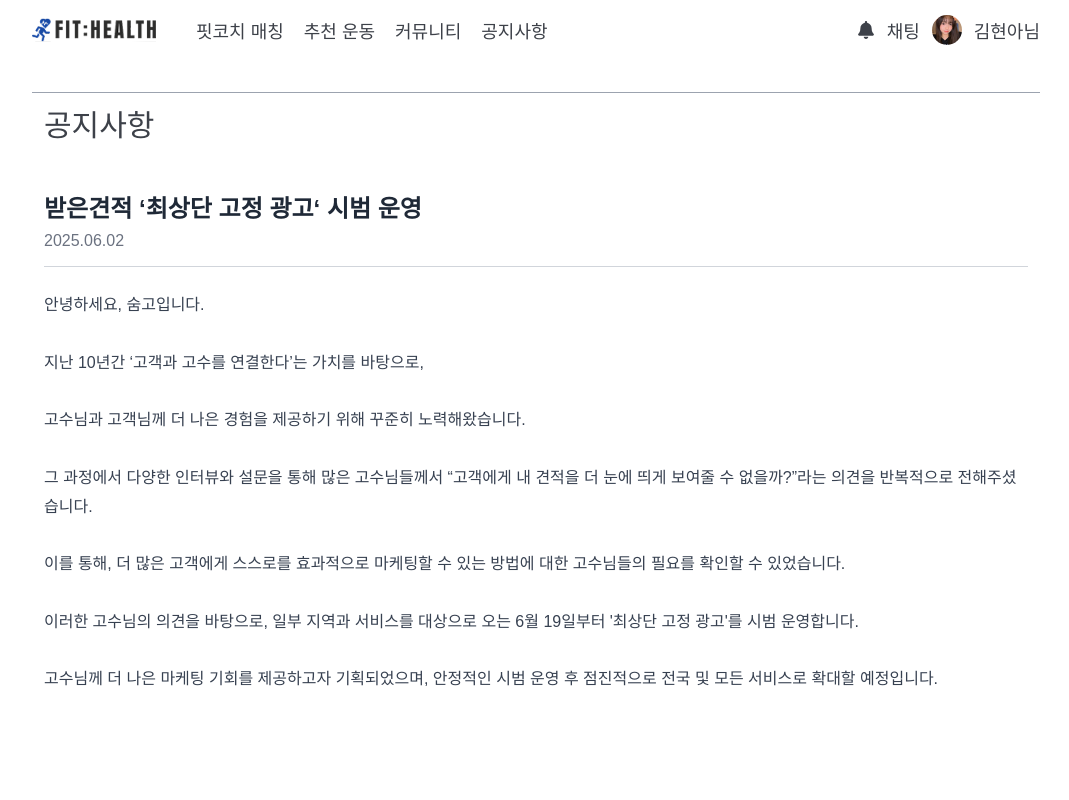
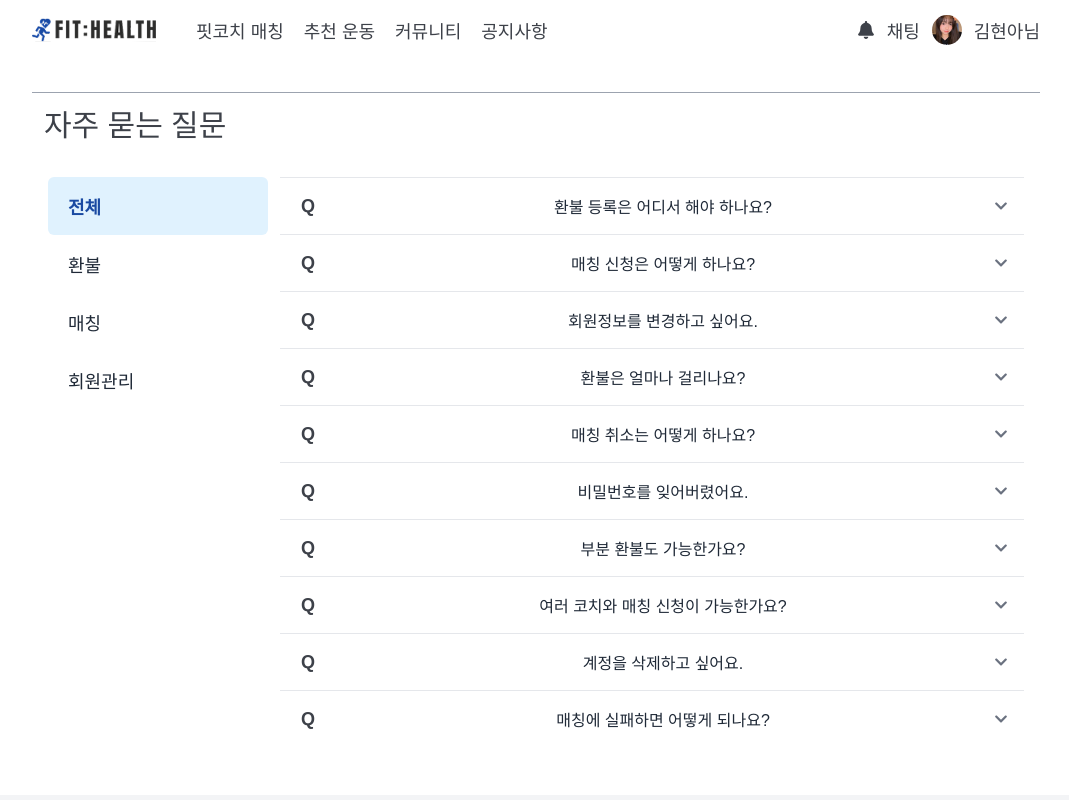
Before and after one commit to jchxnee/Fit-Health_Project, a React (Vite) app: page / in a window 1280 px wide. Shown: the top 800 px of the page, without its empty margins (104-1173 px from the left). Built offline with nearby package versions, Linux system fonts and the light colour scheme.

Commit message:
feat: 자주 묻는 질문 페이지

```diff
--- a/src/App.jsx
+++ b/src/App.jsx
@@ -18,12 +18,13 @@ import CoachReview from './pages/CoachReview';
 import MyReviewsPage from './pages/MyReviewsPage';
 import NoticePage from './pages/noticePage/NoticePage';
 import NoticeDetailPage from './pages/noticePage/NoticeDetailPage';
+import FAQPage from './pages/FAQPage/FAQPage';
 
 function App() {
   return (
     <ThemeProvider theme={theme}>
       <GlobalStyle />
-      <NoticeDetailPage />
+      <FAQPage />
     </ThemeProvider>
   );
 }
--- /dev/null
+++ b/src/pages/FAQPage/FAQPage.jsx
@@ -0,0 +1,275 @@
+import React, { useState } from 'react';
+import styled, { keyframes, css } from 'styled-components'; // keyframes와 css 임포트
+import Header from '../../components/Header';
+import Footer from '../../components/Footer';
+import TitleBar from '../../components/TitleBar';
+import CustomCategoryMenu from '../../components/CustomCategoryMenu';
+import { FaChevronDown, FaChevronUp } from 'react-icons/fa';
+import betaImg from '../../assets/beta_user_img.png';
+
+// 더미 데이터
+const faqData = [
+  {
+    id: 1,
+    category: '환불',
+    question: '환불 등록은 어디서 해야 하나요?',
+    answer: '마이페이지 > 신청내역에서 환불 신청 가능합니다.',
+  },
+  {
+    id: 2,
+    category: '매칭',
+    question: '매칭 신청은 어떻게 하나요?',
+    answer: '매칭 서비스는 홈 화면에서 신청할 수 있습니다. 자세한 내용은 도움말을 참조해주세요.',
+  },
+  {
+    id: 3,
+    category: '회원관리',
+    question: '회원정보를 변경하고 싶어요.',
+    answer: '마이페이지 > 회원정보 수정에서 변경 가능합니다.',
+  },
+  {
+    id: 4,
+    category: '환불',
+    question: '환불은 얼마나 걸리나요?',
+    answer: '환불은 신청일로부터 영업일 기준 3~5일 소요됩니다.',
+  },
+  {
+    id: 5,
+    category: '매칭',
+    question: '매칭 취소는 어떻게 하나요?',
+    answer: '매칭 취소는 신청내역에서 가능하며, 취소 규정에 따라 수수료가 발생할 수 있습니다.',
+  },
+  {
+    id: 6,
+    category: '회원관리',
+    question: '비밀번호를 잊어버렸어요.',
+    answer: '로그인 페이지에서 "비밀번호 찾기"를 통해 재설정할 수 있습니다.',
+  },
+  {
+    id: 7,
+    category: '환불',
+    question: '부분 환불도 가능한가요?',
+    answer: '네, 서비스 이용 약관에 따라 부분 환불이 가능합니다. 고객센터로 문의해주세요.',
+  },
+  {
+    id: 8,
+    category: '매칭',
+    question: '여러 코치와 매칭 신청이 가능한가요?',
+    answer: '동시에 여러 코치와 매칭 신청은 불가능하며, 한 번에 한 명의 코치와만 매칭할 수 있습니다.',
+  },
+  {
+    id: 9,
+    category: '회원관리',
+    question: '계정을 삭제하고 싶어요.',
+    answer: '마이페이지 > 회원 탈퇴 메뉴에서 계정 삭제가 가능합니다. 탈퇴 전 안내사항을 꼭 확인해주세요.',
+  },
+  {
+    id: 10,
+    category: '매칭',
+    question: '매칭에 실패하면 어떻게 되나요?',
+    answer: '매칭 실패 시, 신청 내역이 자동으로 취소되며, 다시 매칭을 시도할 수 있습니다.',
+  },
+];
+
+function FAQPage() {
+  const [user] = useState({ name: '김현아', img: betaImg });
+  const [activeCategory, setActiveCategory] = useState('전체');
+  const [openQuestionId, setOpenQuestionId] = useState(null);
+  const [keyForAnimation, setKeyForAnimation] = useState(0); // FAQContent의 애니메이션을 위한 키
+
+  const filteredFaqs = activeCategory === '전체' ? faqData : faqData.filter((faq) => faq.category === activeCategory);
+
+  const handleQuestionClick = (id) => {
+    setOpenQuestionId(openQuestionId === id ? null : id);
+  };
+
+  // 카테고리 변경 시 애니메이션을 다시 트리거
+  const handleSelectCategory = (category) => {
+    setActiveCategory(category);
+    setOpenQuestionId(null);
+    setKeyForAnimation((prevKey) => prevKey + 1); // 키를 변경하여 FAQContent 애니메이션 리트리거
+  };
+
+  return (
+    <>
+      <PageContainer>
+        <Header user={user} />
+        <TitleBar title="자주 묻는 질문" />
+        <ContentWrapper>
+          <CustomCategoryMenu
+            selectedCategory={activeCategory}
+            onSelectCategory={handleSelectCategory} // 변경된 핸들러 사용
+            categories={[{ name: '전체' }, { name: '환불' }, { name: '매칭' }, { name: '회원관리' }]}
+          />
+          <FAQContent key={keyForAnimation}>
+            {' '}
+            {/* key prop 추가 */}
+            {filteredFaqs.length > 0 ? (
+              filteredFaqs.map((faq) => (
+                <FAQItem key={faq.id}>
+                  <QuestionHeader onClick={() => handleQuestionClick(faq.id)}>
+                    <QuestionSymbol>Q</QuestionSymbol>
+                    <QuestionText>{faq.question}</QuestionText>
+                    {openQuestionId === faq.id ? <FaChevronUp /> : <FaChevronDown />}
+                  </QuestionHeader>
+                  {openQuestionId === faq.id && (
+                    <AnswerContainer open={openQuestionId === faq.id}>
+                      {' '}
+                      {/* open prop 전달 */}
+                      <AnswerSymbol>A</AnswerSymbol>
+                      <AnswerText>{faq.answer}</AnswerText>
+                    </AnswerContainer>
+                  )}
+                </FAQItem>
+              ))
+            ) : (
+              <NoFAQMessage>해당 카테고리의 질문이 없습니다.</NoFAQMessage>
+            )}
+          </FAQContent>
+        </ContentWrapper>
+      </PageContainer>
+      <Footer />
+    </>
+  );
+}
+
+export default FAQPage;
+
+// --- 애니메이션 Keyframes ---
+const fadeIn = keyframes`
+  from {
+    opacity: 0;
+    transform: translateY(10px);
+  }
+  to {
+    opacity: 1;
+    transform: translateY(0);
+  }
+`;
+
+const slideDown = keyframes`
+  from {
+    max-height: 0;
+    opacity: 0;
+  }
+  to {
+    max-height: 200px; /* 실제 답변 내용에 따라 충분히 큰 값으로 설정 */
+    opacity: 1;
+  }
+`;
+
+// --- 스타일 컴포넌트 ---
+
+const PageContainer = styled.div`
+  width: 100%;
+  display: flex;
+  flex-direction: column;
+  align-items: center;
+`;
+
+const ContentWrapper = styled.div`
+  width: ${({ theme }) => theme.width.lg};
+  background-color: ${({ theme }) => theme.colors.white};
+  border-radius: ${({ theme }) => theme.borderRadius.base};
+  margin-top: ${({ theme }) => theme.spacing['2']};
+  margin-bottom: ${({ theme }) => theme.spacing['8']};
+  display: flex;
+  gap: ${({ theme }) => theme.spacing['3']};
+  padding: ${({ theme }) => theme.spacing['4']};
+  min-height: calc(100vh - 294px); /* 이 값은 실제 컴포넌트 높이에 따라 조정해야 합니다. */
+`;
+
+const FAQContent = styled.div`
+  flex-grow: 1;
+  display: flex;
+  flex-direction: column;
+  border-top: 1px solid ${({ theme }) => theme.colors.gray['200']};
+  animation: ${fadeIn} 1s ease-out; /* 카테고리 변경 시 전체 FAQ 목록 애니메이션 */
+`;
+
+const FAQItem = styled.div`
+  border-bottom: 1px solid ${({ theme }) => theme.colors.gray['200']};
+  &:last-child {
+    border-bottom: none;
+  }
+`;
+
+const QuestionHeader = styled.div`
+  display: flex;
+  align-items: center;
+  padding: ${({ theme }) => theme.spacing['4']};
+  cursor: pointer;
+  background-color: ${({ theme }) => theme.colors.white};
+  transition: background-color 1s ease;
+  &:hover {
+    background-color: ${({ theme }) => theme.colors.gray['50']};
+  }
+  svg {
+    margin-left: auto;
+    color: ${({ theme }) => theme.colors.gray['500']};
+    font-size: ${({ theme }) => theme.fontSizes.sm};
+    transition: transform 1s ease; /* 아이콘 회전 애니메이션 */
+    ${(props) =>
+      props.open &&
+      css`
+        transform: rotate(180deg);
+      `}
+  }
+`;
+
+const QuestionSymbol = styled.span`
+  font-weight: ${({ theme }) => theme.fontWeights.bold};
+  color: ${({ theme }) => theme.colors.primary};
+  font-size: ${({ theme }) => theme.fontSizes.lg};
+  margin-right: ${({ theme }) => theme.spacing['3']};
+  width: 24px;
+  text-align: center; /* Q 심볼 가운데 정렬 */
+`;
+
+const QuestionText = styled.span`
+  font-size: ${({ theme }) => theme.fontSizes.base};
+  color: ${({ theme }) => theme.colors.gray['800']};
+  flex-grow: 1;
+`;
+
+const AnswerContainer = styled.div`
+  display: flex;
+  padding: ${({ theme }) => theme.spacing['4']};
+  background-color: ${({ theme }) => theme.colors.gray['200']};
+  border-top: 1px solid ${({ theme }) => theme.colors.gray['200']};
+  overflow: hidden; /* max-height 애니메이션을 위해 필수 */
+
+  ${(props) =>
+    props.open
+      ? css`
+          animation: ${slideDown} 0.4s ease-out forwards;
+        `
+      : css`
+          /* 닫힐 때의 애니메이션은 보통 생략하거나 다른 방식으로 처리 (max-height 0으로 바로 변경) */
+          max-height: 0;
+          opacity: 0;
+        `}
+`;
+
+const AnswerSymbol = styled.span`
+  font-weight: ${({ theme }) => theme.fontWeights.bold};
+  color: ${({ theme }) => theme.colors.gray['600']};
+  font-size: ${({ theme }) => theme.fontSizes.lg};
+  margin-right: ${({ theme }) => theme.spacing['3']};
+  width: 24px;
+  text-align: center; /* A 심볼 가운데 정렬 */
+`;
+
+const AnswerText = styled.p`
+  font-size: ${({ theme }) => theme.fontSizes.base};
+  color: ${({ theme }) => theme.colors.gray['700']};
+  line-height: 1.6;
+  flex-grow: 1;
+`;
+
+const NoFAQMessage = styled.div`
+  padding: ${({ theme }) => theme.spacing['8']};
+  text-align: center;
+  color: ${({ theme }) => theme.colors.gray['500']};
+  font-size: ${({ theme }) => theme.fontSizes.md};
+`;
```
